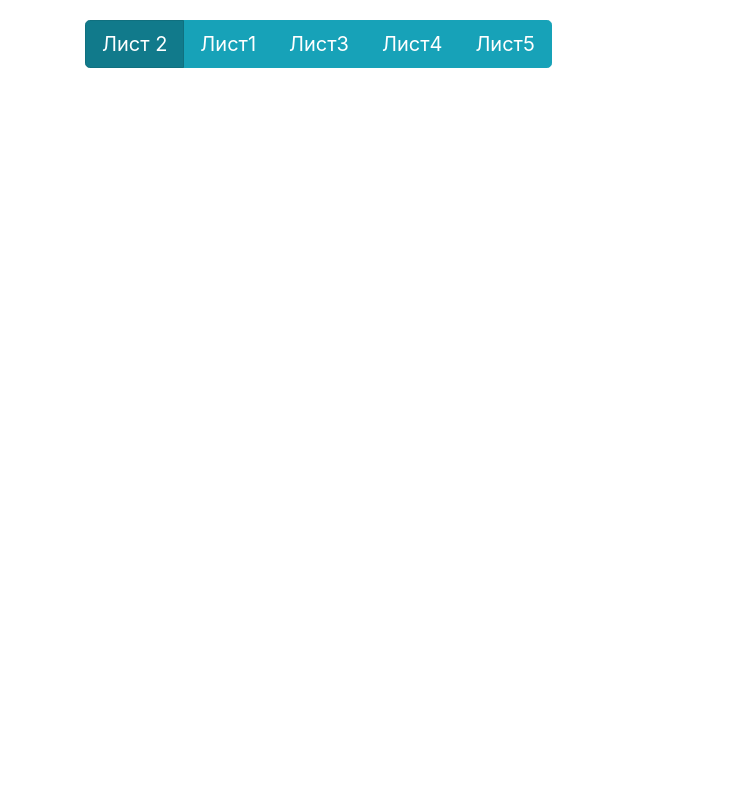
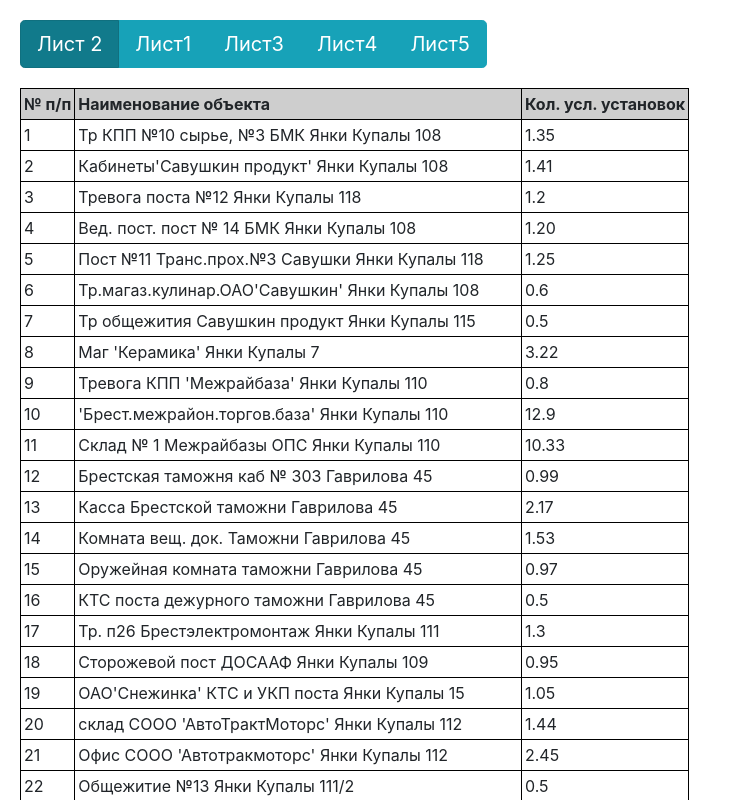
Before and after one commit to arsafab/report-table, an Angular app: page / in a window 1280 px wide. Shown: the top 800 px of the page, without its empty margins (0-732 px from the left). Built offline with nearby package versions, Linux system fonts and the light colour scheme.

Commit message:
create initial table

```diff
--- a/src/app/app.component.css
+++ b/src/app/app.component.css
@@ -1,6 +1,5 @@
-.container {
-  padding-top: 20px;
-  padding-bottom: 20px;
+.wrapper {
+  padding: 20px;
 }
 
 .upload-btn {
--- a/src/app/app.component.html
+++ b/src/app/app.component.html
@@ -1,4 +1,4 @@
-<main class="container">
+<main class="wrapper">
   <div class="upload-btn" *ngIf="!groups.length">
     <label>
       Нажмите, чтобы загрузить файл
@@ -17,4 +17,6 @@
       {{ group.name }}
     </button>
   </div>
+
+  <app-table [data]="activeGroup"></app-table>
 </main>
--- a/src/app/components/table/table.component.css
+++ b/src/app/components/table/table.component.css
@@ -0,0 +1,14 @@
+table {
+  margin: 20px 0;
+}
+
+table th {
+  border: 1px solid #000000;
+  padding: 3px;
+  background: #cecece;
+}
+
+table td {
+  border: 1px solid #000000;
+  padding: 3px;
+}
--- a/src/app/components/table/table.component.html
+++ b/src/app/components/table/table.component.html
@@ -1,3 +1,16 @@
-<p>
-  table works!
-</p>
+<table>
+  <thead>
+    <tr>
+      <th>№ п/п</th>
+      <th>Наименование объекта</th>
+      <th>Кол. усл. установок</th>
+    </tr>
+  </thead>
+  <tbody>
+    <tr *ngFor="let object of data.objects; let i = index">
+      <td>{{ i + 1 }}</td>
+      <td>{{ object.name }}</td>
+      <td>{{ object.rate }}</td>
+    </tr>
+  </tbody>
+</table>
```
Also changed, not shown: src/app/components/table/table.component.ts (+5 -3 lines).
